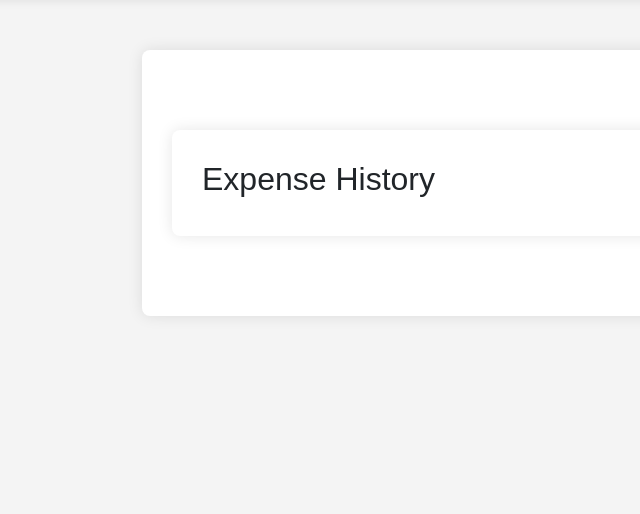
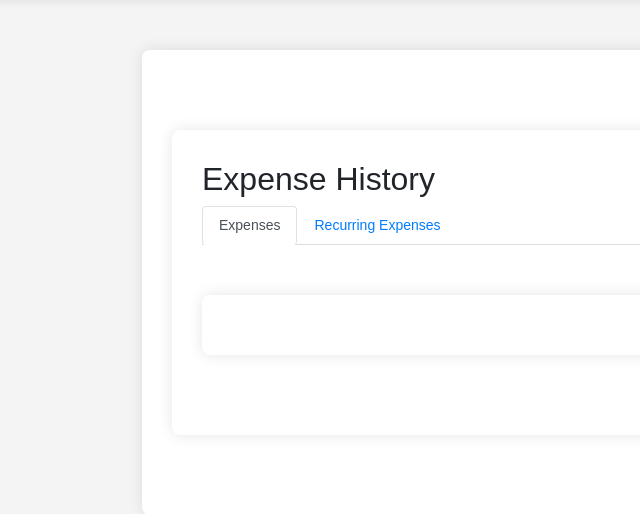
Before and after one commit to YukioRivera/expenseTracker, a Flask app: template app/templates/expense_history.html in a window 1280 px wide. Shown: the part 71-585 px from the top of the page, without its empty margins (98-738 px from the left). Run offline with Flask 2, Linux system fonts and the light colour scheme; the template is opened without the code that fills it, so the values that code supplies are empty; some libraries are stand-ins or nearby versions.

Commit message:
expense history is now using tabs as well

```diff
--- a/app/templates/expense_history.html
+++ b/app/templates/expense_history.html
@@ -4,11 +4,23 @@
 <div class="container">
     <h2>Expense History</h2>
 
+    <!-- Tabs -->
+    <ul class="nav nav-tabs">
+        <li class="nav-item">
+            <a class="nav-link active" data-toggle="tab" href="#expensesTab">Expenses</a>
+        </li>
+        <li class="nav-item">
+            <a class="nav-link" data-toggle="tab" href="#recurringExpensesTab">Recurring Expenses</a>
+        </li>
+    </ul>
+
+    <!-- Tab Content -->
+    <div class="tab-content">
+        <!-- Expenses Tab Content -->
+        <div class="tab-pane container active" id="expensesTab">
             {% for month in all_months|reverse %}
             <div class="monthly-container">
                 <h2>{{ month }}</h2>
-
-        <!-- Updated class name and removed onclick attribute -->
                 <button id="edit-entries-btn" class="edit-entry-btn" data-month="{{ month }}">Edit Entries</button>
 
                 <!-- Expenses Table -->
@@ -18,7 +30,6 @@
                     <thead>
                         <tr>
                             <th>Date</th>
-                    <!-- Replace Time column with Description column -->
                             <th>Description</th>
                             <th>Category</th>
                             <th>Amount</th>
@@ -31,12 +42,10 @@
                                 <td>
                                     <input type="date" class="entry-date" value="{{ entry.date_time.strftime('%Y-%m-%d') }}">
                                 </td>
-                        <!-- Update here to display description instead of time -->
                                 <td class="entry-description" contenteditable="false">{{ entry.description }}</td>
                                 <td class="entry-category" contenteditable="false">{{ entry.category }}</td>
                                 <td class="entry-amount" contenteditable="false">{{ entry.amount }}</td>
                                 <td class="delete-entry" style="display: none;">
-                            <!-- Updated to remove inline event handler -->
                                     <button class="delete-entry-btn">Delete</button>
                                 </td>
                             </tr>
@@ -44,16 +53,25 @@
                     </tbody>
                 </table>
                 {% endif %}
+            </div>
+            {% endfor %}
+        </div>
 
-        <br>
+        <!-- Recurring Expenses Tab Content -->
+        <div class="tab-pane container fade" id="recurringExpensesTab">
+            {% for month in all_months|reverse %}
+            <div class="monthly-container">
+                <h2>{{ month }}</h2>
+                <button id="edit-entries-btn" class="edit-entry-btn" data-month="{{ month }}">Edit Entries</button>
+
                 <!-- Recurring Expenses Table -->
-        {% if recurring_expenses_by_month[month] | reverse %}
+                {% if recurring_expenses_by_month[month] %}
                 <h3>Recurring Expenses</h3>
-        <table class="expenses-table"> <!-- Changed class name here -->
+                <table class="expenses-table">
                     <thead>
                         <tr>
                             <th>Start Date</th>
-                    <th>End Date</th>  <!-- Changed header from Time to End Date -->
+                            <th>End Date</th>
                             <th>Category</th>
                             <th>Amount</th>
                             <th></th> <!-- Placeholder for delete button header -->
@@ -71,7 +89,6 @@
                                 <td class="entry-category" contenteditable="false">{{ entry.category }}</td>
                                 <td class="entry-amount" contenteditable="false">{{ entry.amount }}</td>
                                 <td class="delete-entry" style="display: none;">
-                            <!-- Updated to remove inline event handler -->
                                     <button class="delete-entry-btn">Delete</button>
                                 </td>
                             </tr>
@@ -82,5 +99,7 @@
             </div>
             {% endfor %}
         </div>
+    </div>
+</div>
 
 {% endblock %}
```
Lines whose indentation alone changed are shown as unchanged.
